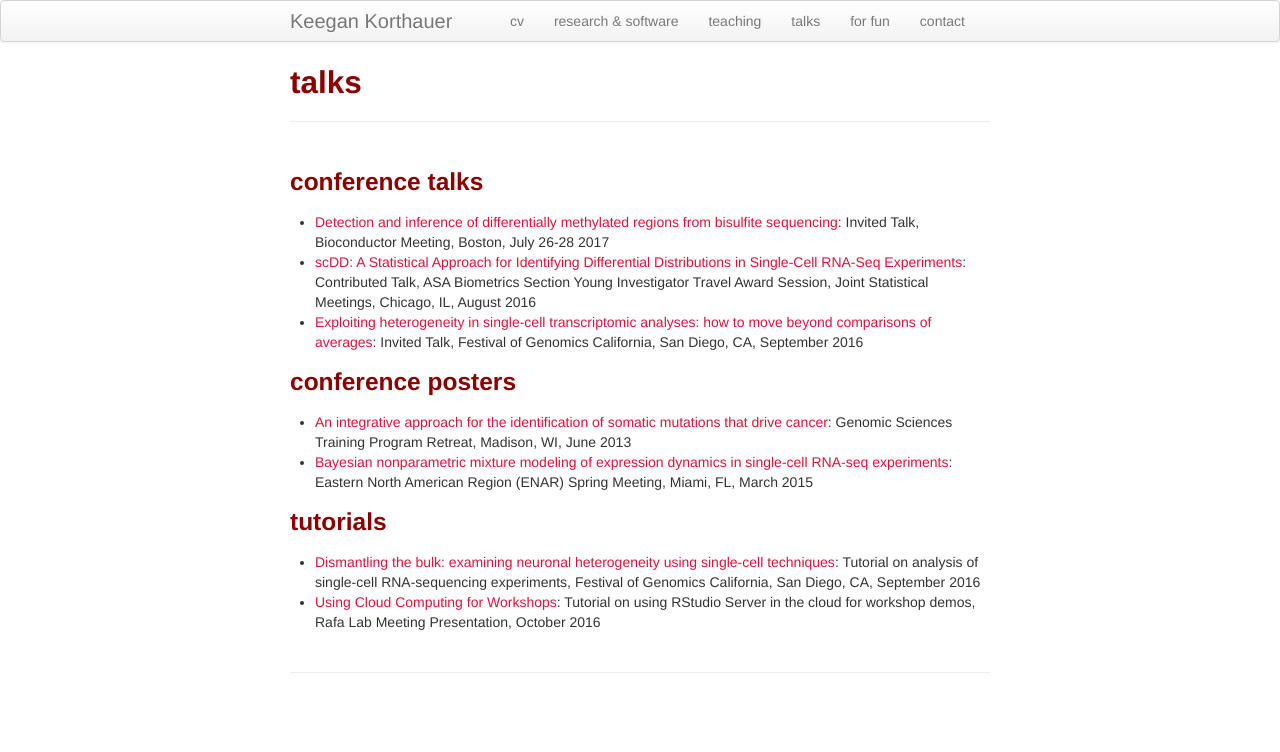
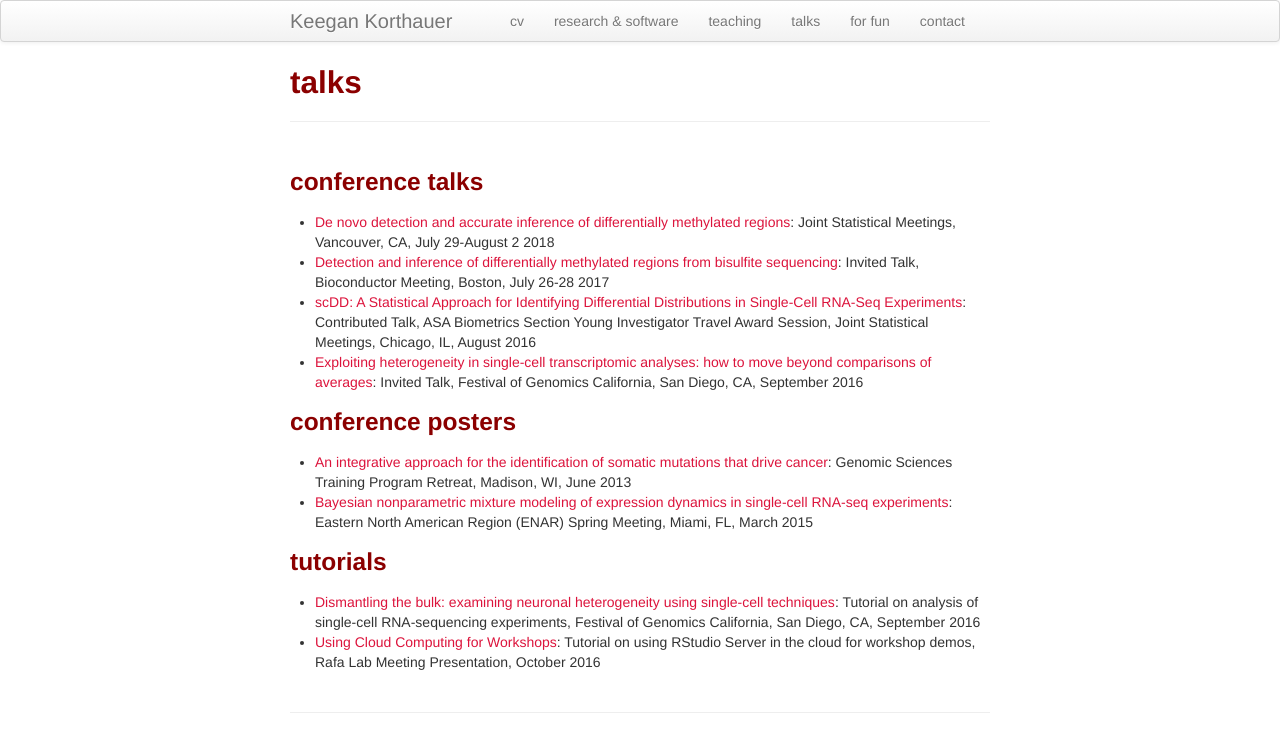
Before and after one commit to kdkorthauer/kdkorthauer.github.io, a Jekyll site: the page built from pages/talks.md, in a window 1280 px wide. Shown: the top 752 px of the page. Built offline with Jekyll 4.4.1, drawn with Linux system fonts in a browser that asks for light colours.

Commit message:
Add jsm talk

```diff
--- a/pages/talks.md
+++ b/pages/talks.md
@@ -16,6 +16,7 @@ title: talks
 
 ### conference talks
 
+- [De novo detection and accurate inference of differentially methylated regions](../talks/korthauer_jsm_2018.pdf): Joint Statistical Meetings, Vancouver, CA, July 29-August 2 2018
 - [Detection and inference of differentially methylated regions from bisulfite sequencing](http://bcb.dfci.harvard.edu/~keegan/talks/bioc_dmrseq_07282017.pdf): Invited Talk, Bioconductor Meeting, Boston, July 26-28 2017
 - [scDD: A Statistical Approach for Identifying Differential Distributions in Single-Cell RNA-Seq Experiments](http://bcb.dfci.harvard.edu/~keegan/talks/JSM_2016_Korthauer_Session_418.pdf): Contributed Talk, ASA Biometrics Section Young Investigator Travel Award Session, Joint Statistical Meetings, Chicago, IL, August 2016
 - [Exploiting heterogeneity in single-cell transcriptomic analyses: how to move beyond comparisons of averages](http://bcb.dfci.harvard.edu/~keegan/talks/FoG_2016_SingleCell_Korthauer.pdf>): Invited Talk, Festival of Genomics California, San Diego, CA, September 2016
```
Also changed, not shown: 1 other file.
